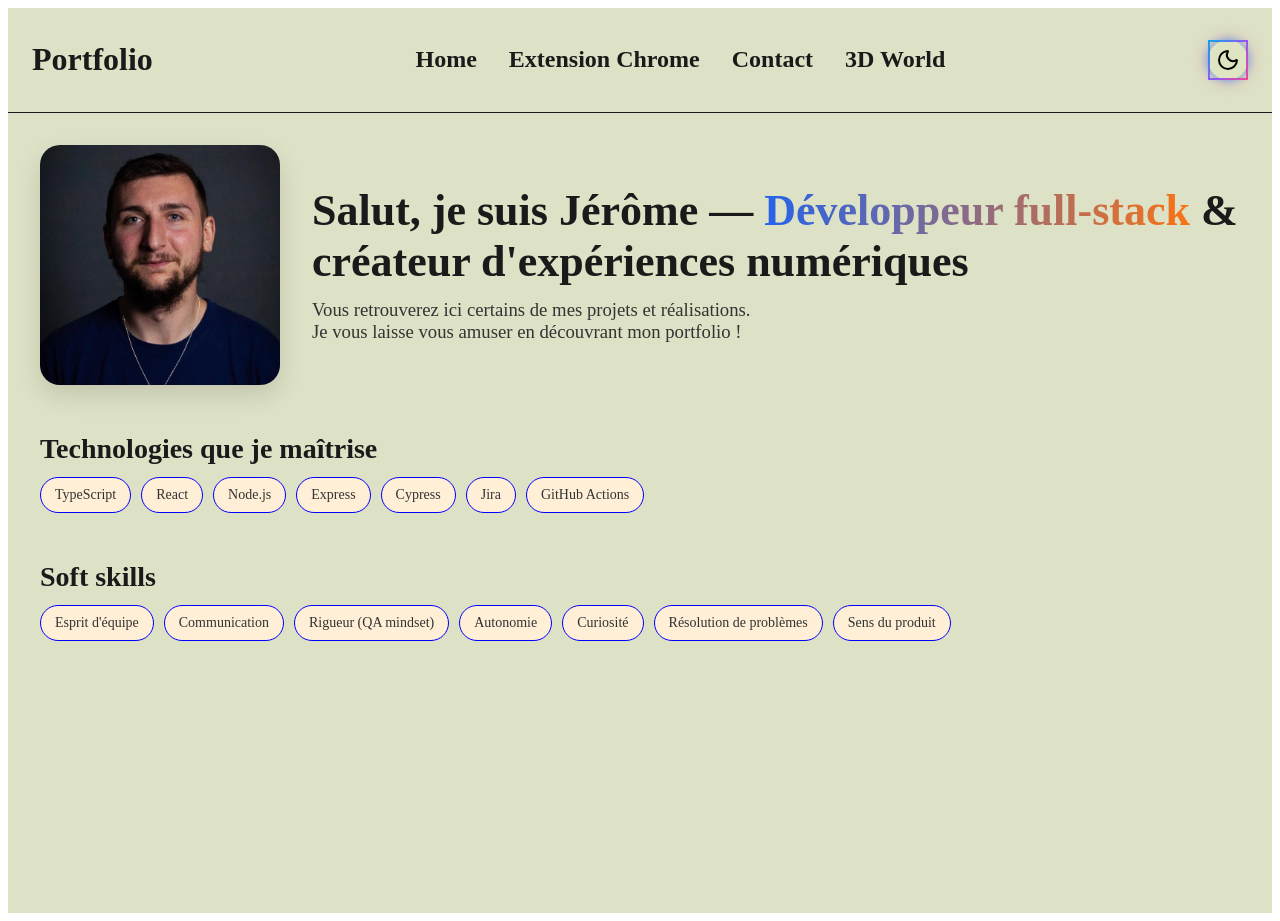
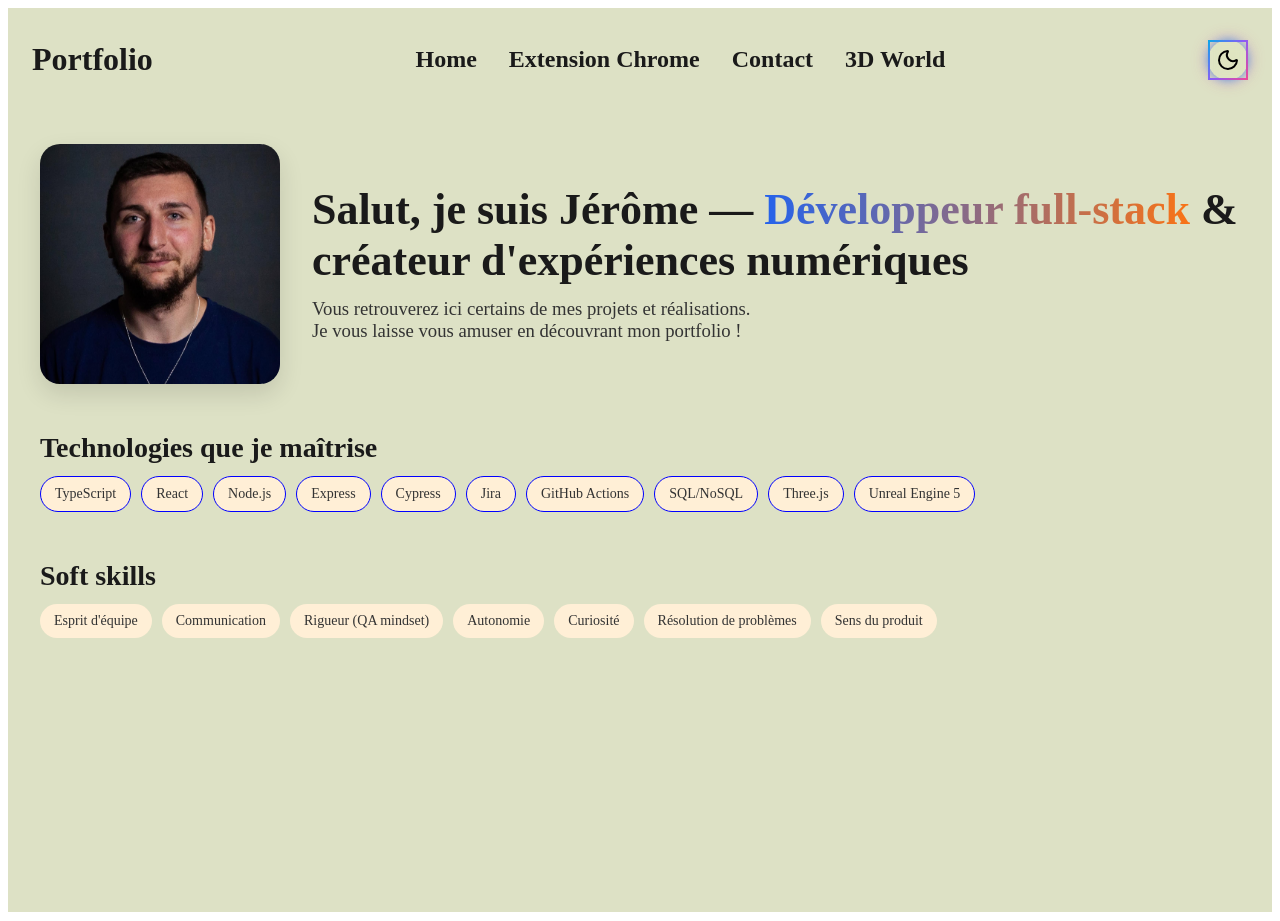
Before and after one commit to Elfspectrals/portfolioV2, a React (Vite) app: page / in a window 1280 px wide. Built offline with nearby package versions, Linux system fonts and the light colour scheme.

Commit message:
feat: Add Badge component with styling and integrate into HomePage

```diff
--- /dev/null
+++ b/src/components/Badge/Badge.module.scss
@@ -0,0 +1,11 @@
+.badge {
+  padding: 0.625rem 0.875rem;
+  border-radius: 999px;
+  background: var(--card-bg);
+  color: var(--card-text);
+  border: 1px solid var(--gray-1);
+  font-size: 0.875rem;
+  line-height: 1;
+  white-space: nowrap;
+  display: inline-block;
+}
--- /dev/null
+++ b/src/components/Badge/Badge.tsx
@@ -0,0 +1,13 @@
+import clsx from "clsx";
+import styles from "./Badge.module.scss";
+
+export interface BadgeProps {
+  text: string;
+  className?: string;
+}
+
+export const Badge: React.FC<BadgeProps> = ({ text, className }) => (
+  <span className={clsx(styles.badge, className)}>{text}</span>
+);
+
+export default Badge;
--- a/src/pages/HomePage.module.scss
+++ b/src/pages/HomePage.module.scss
@@ -73,7 +73,6 @@
   border-radius: 999px;
   background: var(--card-bg);
   color: var(--card-text);
-  border: 1px solid var(--gray-1);
   font-size: 0.875rem;
   line-height: 1;
   white-space: nowrap;
--- a/src/pages/HomePagePartOne.tsx
+++ b/src/pages/HomePagePartOne.tsx
@@ -1,15 +1,19 @@
 import React from "react";
 import jeromeProfilePic from "../assets/jerome.jpg";
 import styles from "./HomePage.module.scss";
+import Badge from "../components/Badge/Badge";
 
 const technologies = [
   "TypeScript",
   "React",
   "Node.js",
   "Express",
-  "Cypress",       // CV
-  "Jira",          // CV
-  "GitHub Actions" // CV
+  "Cypress",
+  "Jira",
+  "GitHub Actions",
+  "SQL/NoSQL",
+  "Three.js",
+  "Unreal Engine 5",
 ];
 
 const softSkills = [
@@ -19,7 +23,7 @@ const softSkills = [
   "Autonomie",
   "Curiosité",
   "Résolution de problèmes",
-  "Sens du produit"
+  "Sens du produit",
 ];
 
 const HomePagePartOne = () => {
@@ -37,7 +41,9 @@ const HomePagePartOne = () => {
 
         <div className={styles.titleBlock}>
           <h1>
-            Salut, je suis Jérôme — <span className={styles.highlight}>Développeur full-stack</span> & créateur d'expériences numériques
+            Salut, je suis Jérôme —{" "}
+            <span className={styles.highlight}>Développeur full-stack</span> &
+            créateur d'expériences numériques
           </h1>
           <h3>
             Vous retrouverez ici certains de mes projets et réalisations.
@@ -51,8 +57,8 @@ const HomePagePartOne = () => {
         <h2>Technologies que je maîtrise</h2>
         <ul className={styles.chips} aria-label="Technologies">
           {technologies.map((tech) => (
-            <li key={tech} className={styles.chip} role="listitem">
-              {tech}
+            <li key={tech} role="listitem">
+              <Badge text={tech} />
             </li>
           ))}
         </ul>
--- a/src/styles/layout/_header.scss
+++ b/src/styles/layout/_header.scss
@@ -5,5 +5,4 @@
   padding: 0.75rem 1.5rem;
   background: var(--background);
   color: var(--text);
-  border-bottom: 1px solid var(--text);
 }
```
